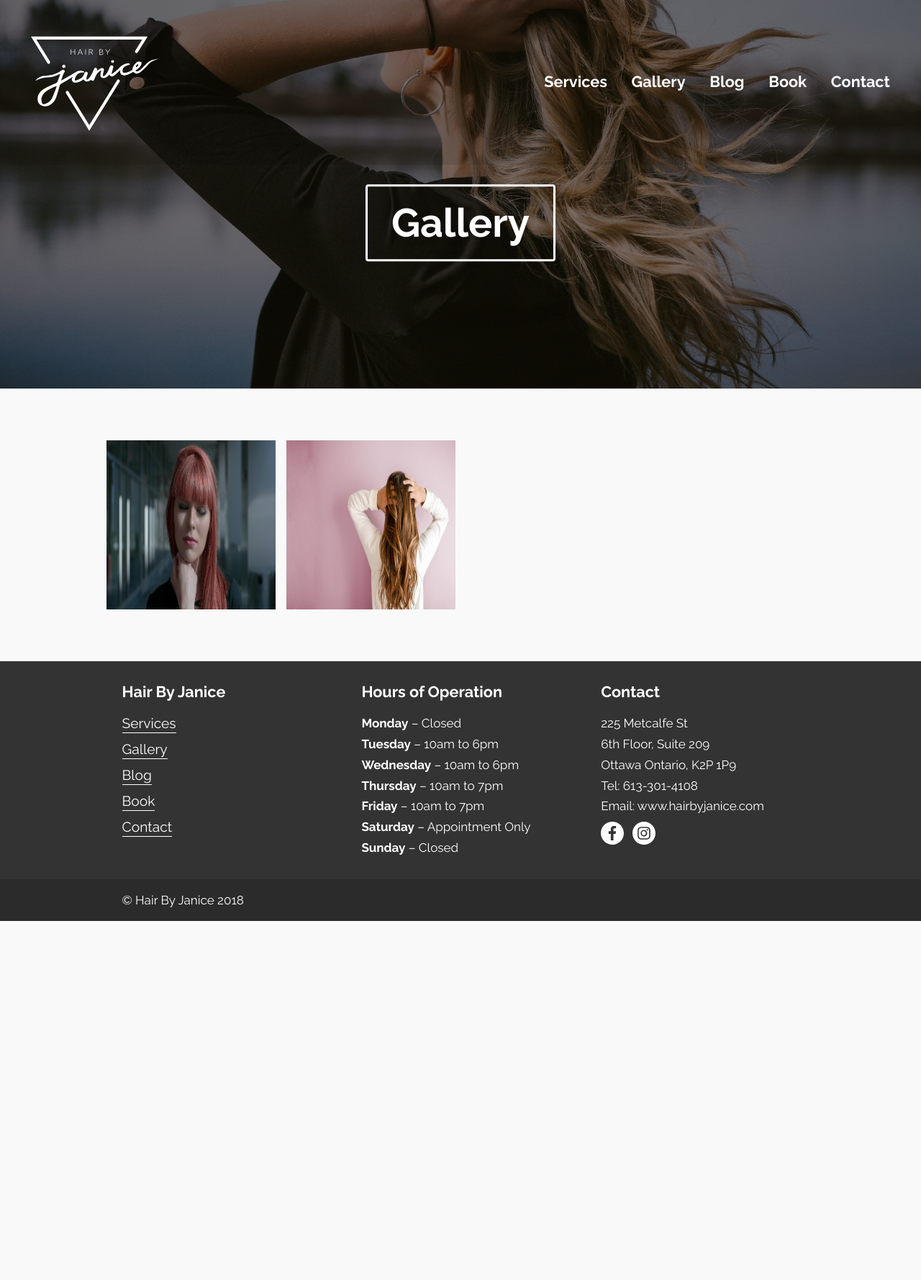
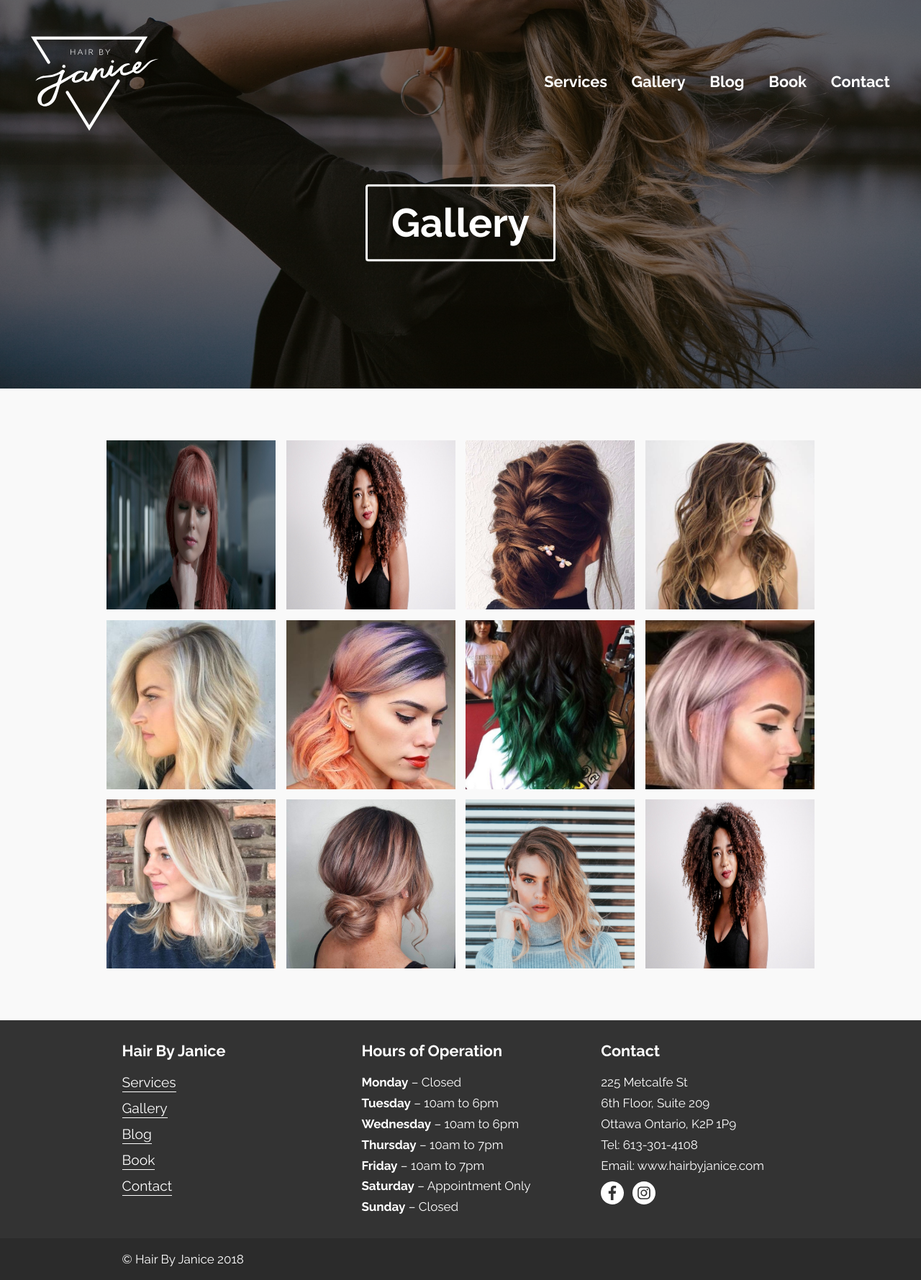
Before and after one commit to Dorsey2121/hair-by-janice, a Jekyll site: the page built from gallery.html, in a window 1280 px wide. Shown: the whole page at 72% size. Built offline with Jekyll 4.4.1, drawn with Linux system fonts in a browser that asks for light colours; before the commit the page ends 1280 px from its top, so only the background shows below that.

Commit message:
Update Gallery “gallery”

```diff
--- a/_data/gallery.yml
+++ b/_data/gallery.yml
@@ -1,4 +1,24 @@
 gallery:
   - alttext: Girl with red hair
     image: /images/uploads/image-2.jpg
-  - image: /images/uploads/home-banner.jpg
+  - image: /images/uploads/image-4.jpg
+  - alttext: bun
+    image: /images/uploads/image-5.jpg
+  - alttext: curly hair
+    image: /images/uploads/image-12.jpg
+  - alttext: blonde and short
+    image: /images/uploads/image-11.jpg
+  - alttext: multi-coloured hair
+    image: /images/uploads/image-10.jpg
+  - alttext: green
+    image: /images/uploads/image-9.jpg
+  - alttext: pink and short
+    image: /images/uploads/image-8.jpg
+  - alttext: blonde and long
+    image: /images/uploads/image-7.jpg
+  - alttext: bun
+    image: /images/uploads/image-6.jpg
+  - alttext: long blonde
+    image: /images/uploads/image-3.jpg
+  - alttext: curly
+    image: /images/uploads/image-4.jpg
```
